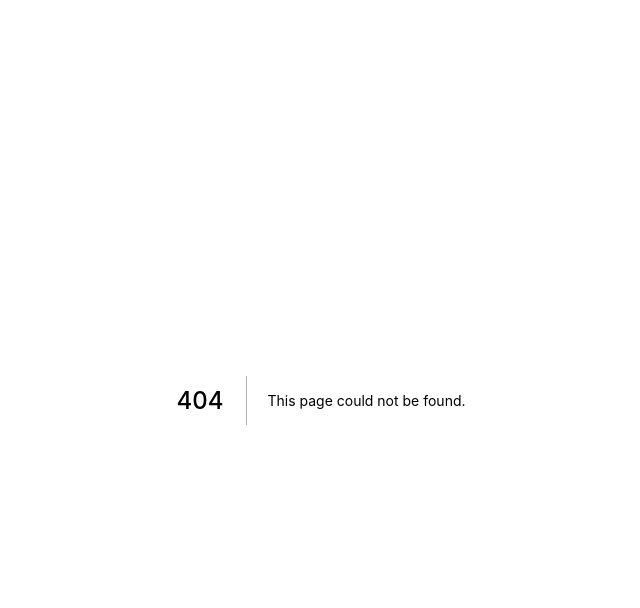
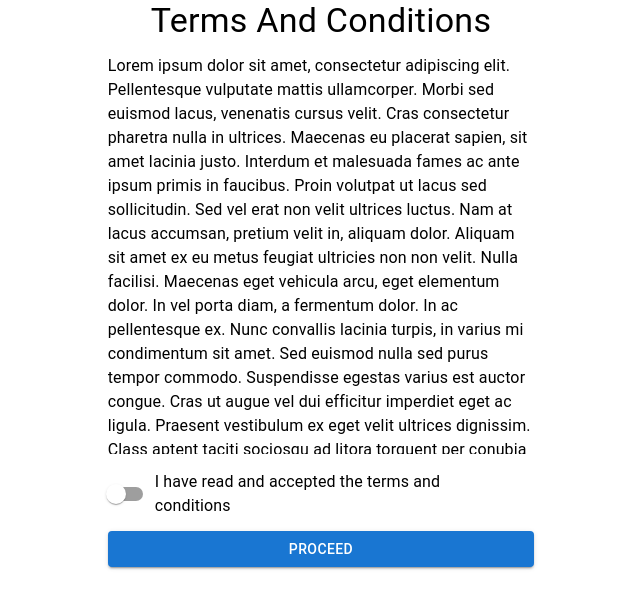
Before and after one commit to mystartuporg/esl-games, a Next.js app: page /basketball/terms-conditions in a window 1280 px wide. Before the commit this address had no page. Shown: the top 608 px of the page, without its empty margins (319-959 px from the left). Built offline with nearby package versions, Linux system fonts and the light colour scheme.

Commit message:
build: implemented terms and conditions page

```diff
--- /dev/null
+++ b/pages/basketball/terms-conditions.tsx
@@ -0,0 +1,70 @@
+import { Box, Button, FormControlLabel, FormHelperText, Grid, Switch, Typography } from "@mui/material";
+import React from "react";
+import { Controller, SubmitHandler, SubmitErrorHandler, useForm } from "react-hook-form";
+
+interface IFormInput {
+    accepted?: Boolean
+}
+
+const LIPSUM =
+`Lorem ipsum dolor sit amet, consectetur adipiscing elit. Pellentesque vulputate mattis ullamcorper. Morbi sed euismod lacus, venenatis cursus velit. Cras consectetur pharetra nulla in ultrices. Maecenas eu placerat sapien, sit amet lacinia justo. Interdum et malesuada fames ac ante ipsum primis in faucibus. Proin volutpat ut lacus sed sollicitudin. Sed vel erat non velit ultrices luctus. Nam at lacus accumsan, pretium velit in, aliquam dolor. Aliquam sit amet ex eu metus feugiat ultricies non non velit. Nulla facilisi. Maecenas eget vehicula arcu, eget elementum dolor. In vel porta diam, a fermentum dolor. In ac pellentesque ex. Nunc convallis lacinia turpis, in varius mi condimentum sit amet.
+
+Sed euismod nulla sed purus tempor commodo. Suspendisse egestas varius est auctor congue. Cras ut augue vel dui efficitur imperdiet eget ac ligula. Praesent vestibulum ex eget velit ultrices dignissim. Class aptent taciti sociosqu ad litora torquent per conubia nostra, per inceptos himenaeos. Fusce nisl felis, sagittis vel ante ac, ullamcorper dapibus ex. Pellentesque sed laoreet lectus. Donec nibh orci, ornare at bibendum commodo, condimentum eget libero. Maecenas vel lorem quam. Praesent nunc mauris, dignissim non porta vehicula, dapibus sit amet justo. Vestibulum lorem nulla, lobortis ut leo nec, cursus viverra nunc. Aliquam fringilla consectetur finibus.
+
+Nulla quis feugiat libero. Vivamus sed dignissim orci. Fusce ut aliquet quam. Etiam tempor at sapien a elementum. Nulla facilisi. Praesent finibus vel lectus non lobortis. Vestibulum leo libero, consequat quis turpis et, sodales volutpat magna. Suspendisse quis accumsan arcu, eu eleifend nulla. Maecenas mi libero, rhoncus et est quis, accumsan aliquam libero. Cras sapien neque, condimentum ac convallis in, faucibus et turpis. Mauris mauris magna, iaculis quis accumsan nec, dictum nec neque. Nam efficitur imperdiet ullamcorper.
+
+Nulla pharetra, nisi et mattis dignissim, turpis metus suscipit ipsum, vitae consequat ipsum turpis eget dui. Curabitur id magna nec ipsum feugiat mollis. In est ante, malesuada scelerisque sollicitudin vulputate, interdum at sem. Vivamus nulla purus, vestibulum eu tincidunt nec, pulvinar sit amet odio. Aliquam varius at neque sit amet ultricies. Curabitur non dapibus odio. Aenean eu nisi id erat fringilla efficitur. Vivamus congue ipsum id risus vehicula consequat. Duis nisi dui, tincidunt in interdum ac, efficitur quis arcu. Duis mattis erat tellus, et posuere metus semper a. Phasellus pharetra vitae sapien nec ultricies. Duis consequat rhoncus convallis. Fusce id volutpat lacus, sit amet volutpat augue. Proin porttitor erat magna. Ut malesuada condimentum ultrices.
+
+Fusce sed imperdiet ligula, viverra interdum tellus. Sed finibus ac enim sed ornare. Praesent risus sapien, tristique at laoreet eu, faucibus eu mi. Proin maximus turpis et elit blandit, quis fermentum massa auctor. Ut ipsum diam, pretium ut urna et, porttitor dapibus libero. Pellentesque sed rutrum elit. Vestibulum luctus turpis quis justo ultrices, nec dignissim ex ultrices. Maecenas posuere hendrerit lectus, facilisis fringilla libero semper eget. Donec in velit est. Integer egestas ex non scelerisque commodo. In pulvinar dictum efficitur. Fusce mattis in erat eget eleifend.
+`;
+
+export default function TermsConditions() {
+    const [errorMessage, setErrorMessage] = React.useState('');
+    const { register, formState: { isValid }, handleSubmit, control } = useForm();
+    const onSubmit: SubmitHandler<IFormInput> = data => console.log(data);
+    const onSubmitError: SubmitErrorHandler<IFormInput> = errors => {
+        setErrorMessage('Cannot proceed until terms and conditions are accepted.');
+    }
+
+    return (
+        <Grid container direction="row" justifyContent="center" alignItems="stretch">
+            <Grid item md={12} lg={4}>
+            <Typography variant="h4" gutterBottom align="center">
+                Terms And Conditions
+            </Typography>
+                <Box
+                    sx={{
+                        mb: 2,
+                        display: "flex",
+                        flexDirection: "column",
+                        height: 400,
+                        overflow: "hidden",
+                        overflowY: "scroll",
+                        typography: 'body1',
+                        }}
+                >{LIPSUM}
+                </Box>
+                <form onSubmit={handleSubmit(onSubmit, onSubmitError)} style={{ display: "flex", flexDirection: "column" }}>
+                    <Controller
+                        name="accepted"
+                        control={control}
+                        rules={{ validate: value => value === true }}
+                        render={({ field }) => <FormControlLabel
+                            control={<Switch
+                                {...field}
+                                onChange={(e) => {
+                                    setErrorMessage('');
+                                    field.onChange(e);
+                                }}
+                            />}
+                            label="I have read and accepted the terms and conditions"
+                        />}
+                    />
+                    <FormHelperText error={true}>{errorMessage}</FormHelperText>
+                    <Button variant="contained" type="submit" style={{ marginTop: 10 }}>Proceed</Button>
+                </form>
+            </Grid>
+        </Grid>
+    );
+
+}
```
